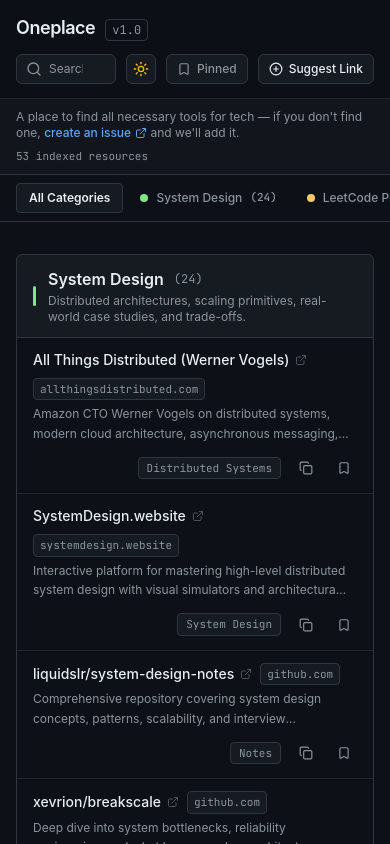
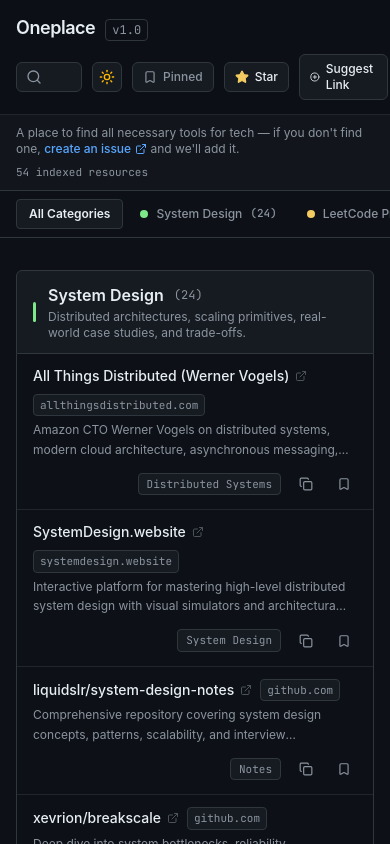
Before and after one commit to Rudra2637/One-Place, a React (Vite) app: page / in a window 390 px wide. Shown: the top 844 px of the page. Built offline with nearby package versions, Linux system fonts and the light colour scheme.

Commit message:
feat: add star button to header and ihatepdf to random links

```diff
--- a/src/components/Header.jsx
+++ b/src/components/Header.jsx
@@ -1,4 +1,4 @@
-import { Search, PlusCircle, Bookmark, ExternalLink, Sun, Moon } from 'lucide-react'
+import { Search, PlusCircle, Bookmark, ExternalLink, Sun, Moon, Star } from 'lucide-react'
 
 const GITHUB_ISSUE_URL = 'https://github.com/Rudra2637/One-Place/issues/new?title=%5BResource+Suggestion%5D&body=Describe+the+tool+or+resource+you+would+like+to+add+with+its+link+and+category.'
 
@@ -97,6 +97,19 @@
             )}
           </button>
 
+          {/* Star the Repo */}
+          <a
+            href="https://github.com/Rudra2637/One-Place"
+            target="_blank"
+            rel="noopener noreferrer"
+            className="inline-flex items-center gap-1.5 px-2.5 py-1.5 rounded-md text-xs font-medium bg-[var(--bg-surface)] border border-[var(--border-subtle)] text-[var(--text-primary)] hover:border-[#f2cc60] hover:text-[#f2cc60] transition-colors"
+            title="Star Rudra2637/One-Place on GitHub"
+          >
+            <Star className="w-3.5 h-3.5 fill-[#f2cc60] text-[#f2cc60]" />
+            <span className="hidden sm:inline">Star on GitHub</span>
+            <span className="sm:hidden">Star</span>
+          </a>
+
           {/* Direct link to open GitHub Issue */}
           <a
             href={GITHUB_ISSUE_URL}
--- a/src/data/resources.js
+++ b/src/data/resources.js
@@ -580,5 +580,15 @@
     source: 'designengineer.tools',
     type: 'Directory',
     tag: 'Design Tools'
+  },
+  {
+    id: 'rnd-8',
+    categoryId: 'random',
+    title: 'ihatepdf.cv',
+    description: 'Free client-side PDF editor with 60+ tools (merge, split, compress, OCR) with zero uploads, no watermarks, and no sign-up.',
+    url: 'https://www.ihatepdf.cv/',
+    source: 'ihatepdf.cv',
+    type: 'Tool',
+    tag: 'PDF Tools'
   }
 ];
```
